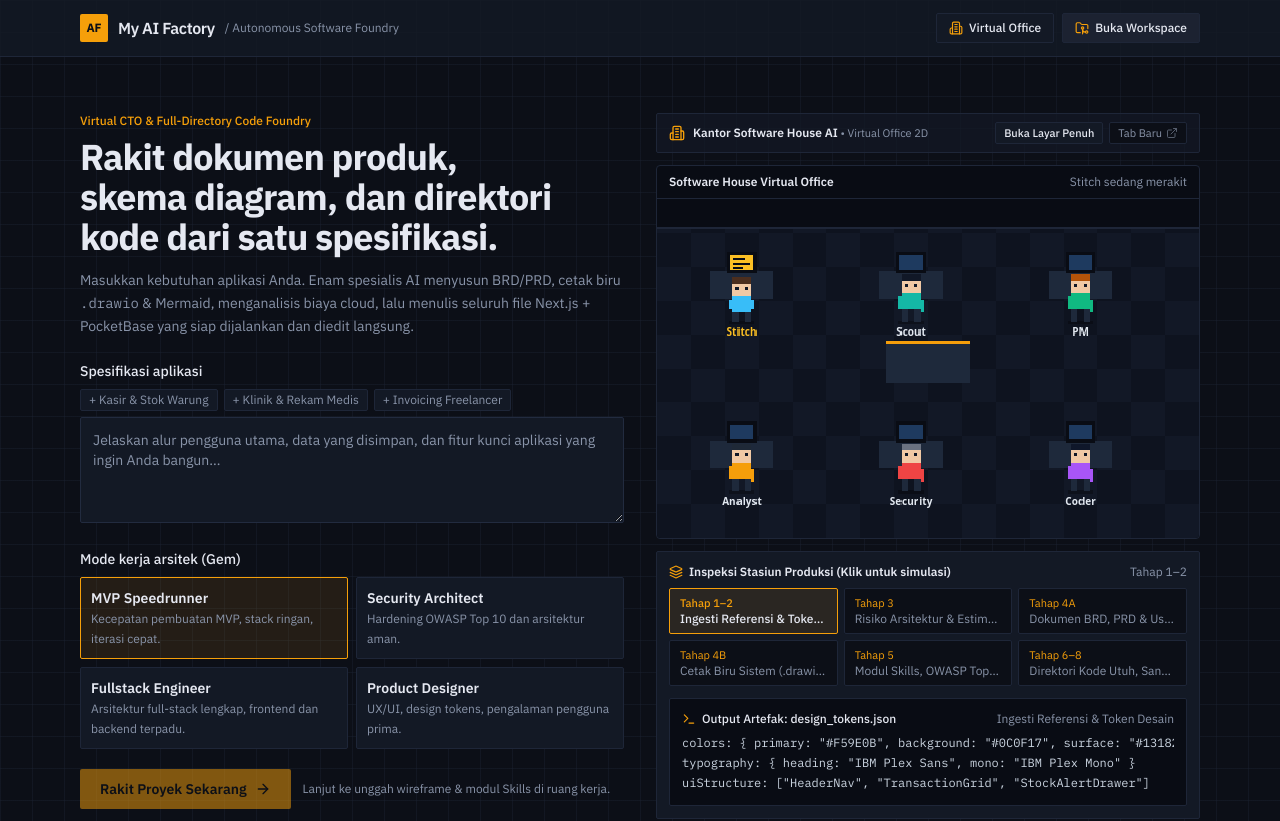
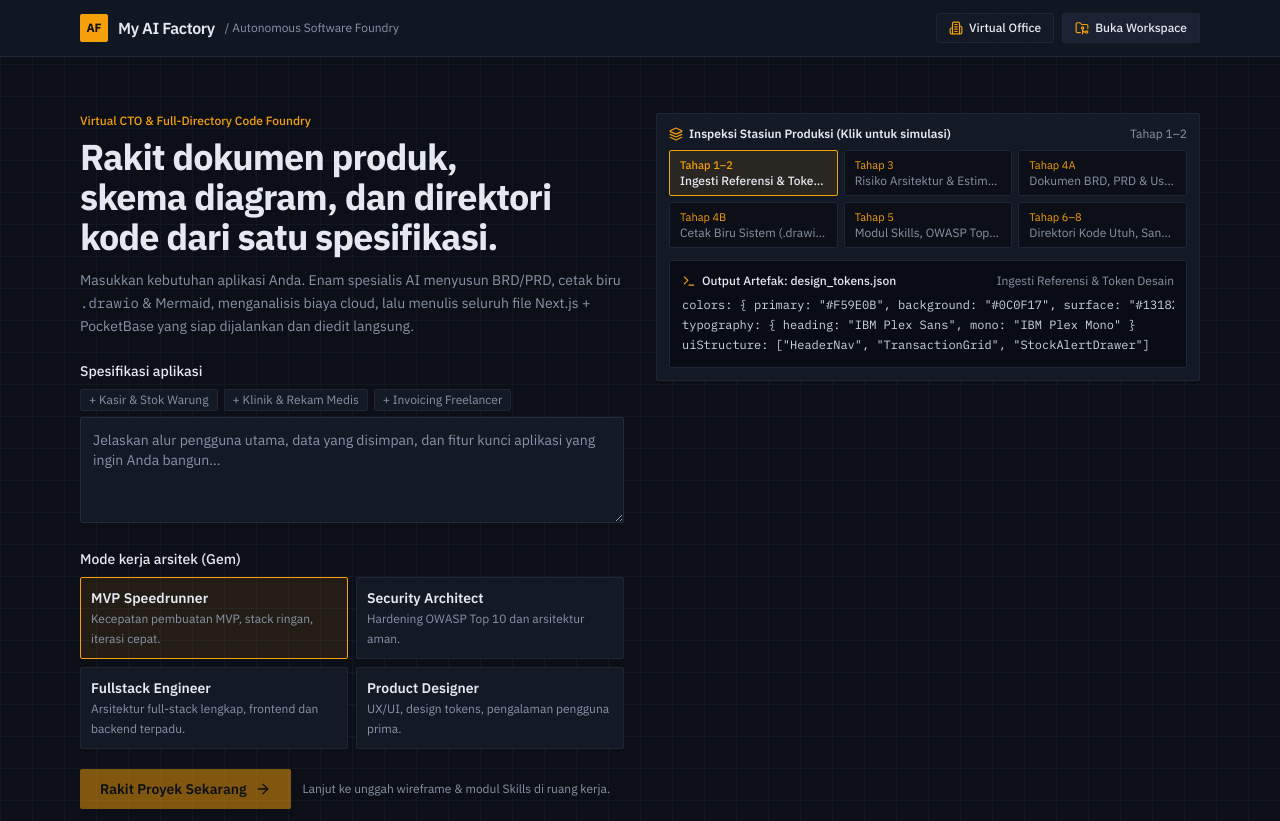
Before and after one commit to rizkyaryendigumilang/my-ai-factory, a Next.js app: page / in a window 1280 px wide. Shown: the top 821 px of the page. Built offline with nearby package versions, Linux system fonts and the light colour scheme.

Commit message:
refactor(landing): remove mini virtual office canvas preview from home page

```diff
--- a/app/page.tsx
+++ b/app/page.tsx
@@ -3,9 +3,7 @@
 import { useState } from 'react';
 import Link from 'next/link';
 import { useRouter } from 'next/navigation';
-import { ArrowRight, Building2, ExternalLink, FolderGit2, Layers, Terminal } from 'lucide-react';
-import VirtualOffice from './dashboard/components/VirtualOffice';
-import { ROLE_ORDER, type OfficeState } from '@/lib/activity';
+import { ArrowRight, Building2, FolderGit2, Layers, Terminal } from 'lucide-react';
 import { api } from '@/lib/use-project';
 import { GEM_PERSONAS, GEM_PERSONA_IDS, type AgentRole, type GemPersona } from '@/types';
 
@@ -90,11 +88,6 @@ export default function LandingPage() {
   const [error, setError] = useState('');
 
   const currentStation = STATIONS[activeStation];
-  const prevRole = ROLE_ORDER[Math.max(0, activeStation - 1)];
-  const stageActivity: Partial<Record<AgentRole, OfficeState>> = {
-    [currentStation.role]: 'typing',
-    ...(activeStation > 0 ? { [prevRole]: 'discussing' } : {}),
-  };
 
   const create = async (e: React.FormEvent) => {
     e.preventDefault();
@@ -222,35 +215,6 @@ export default function LandingPage() {
             </div>
 
             <div className="lg:col-span-6 space-y-3">
-              <div className="flex items-center justify-between rounded-sm border border-border bg-card/70 px-3 py-2 text-xs">
-                <div className="flex items-center gap-2">
-                  <Building2 className="h-4 w-4 text-primary" />
-                  <div>
-                    <span className="font-semibold text-foreground">Kantor Software House AI</span>
-                    <span className="hidden text-[11px] text-muted-foreground md:inline"> • Virtual Office 2D</span>
-                  </div>
-                </div>
-                <div className="flex items-center gap-1.5">
-                  <Link
-                    href="/office"
-                    className="inline-flex items-center gap-1 rounded-sm border border-border bg-card px-2 py-0.5 text-[11px] font-medium text-foreground transition-[transform,background-color,border-color,color] duration-150 ease-out hover:border-primary active:scale-[0.98]"
-                    title="Buka Virtual Office Layar Penuh"
-                  >
-                    Buka Layar Penuh
-                  </Link>
-                  <a
-                    href="/virtual-office/index.html"
-                    target="_blank"
-                    rel="noopener noreferrer"
-                    className="inline-flex items-center gap-1 rounded-sm border border-border bg-background px-2 py-0.5 text-[11px] text-muted-foreground transition-[transform,background-color,border-color,color] duration-150 ease-out hover:border-primary hover:text-foreground active:scale-[0.98]"
-                    title="Buka Virtual Office di Tab Baru Mandiri"
-                  >
-                    <span>Tab Baru</span>
-                    <ExternalLink className="h-3 w-3 opacity-60" />
-                  </a>
-                </div>
-              </div>
-              <VirtualOffice activity={stageActivity} />
               <div className="rounded-sm border border-border bg-card p-3">
                 <div className="mb-2 flex items-center justify-between text-xs">
                   <span className="flex items-center gap-1.5 font-semibold text-foreground">
```
